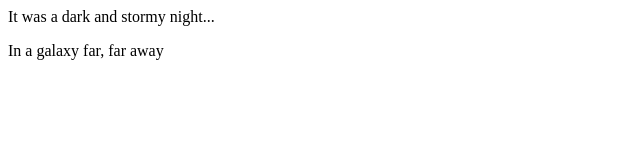
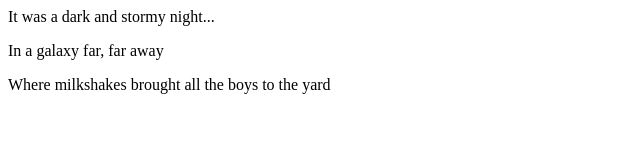
Before and after one commit to johnbidinger/fireside-story, a plain HTML site: page index.html in a window 1280 px wide. Shown: the whole page, without its empty margins (0-640 px from the left). Drawn offline with Linux system fonts and the light colour scheme.

Commit message:
added another line

```diff
--- a/index.html
+++ b/index.html
@@ -2,5 +2,6 @@
   <body>
     <p>It was a dark and stormy night...</p>
     <p>In a galaxy far, far away</p>
+    <p>Where milkshakes brought all the boys to the yard</p>
   </body>
 </html>
```
